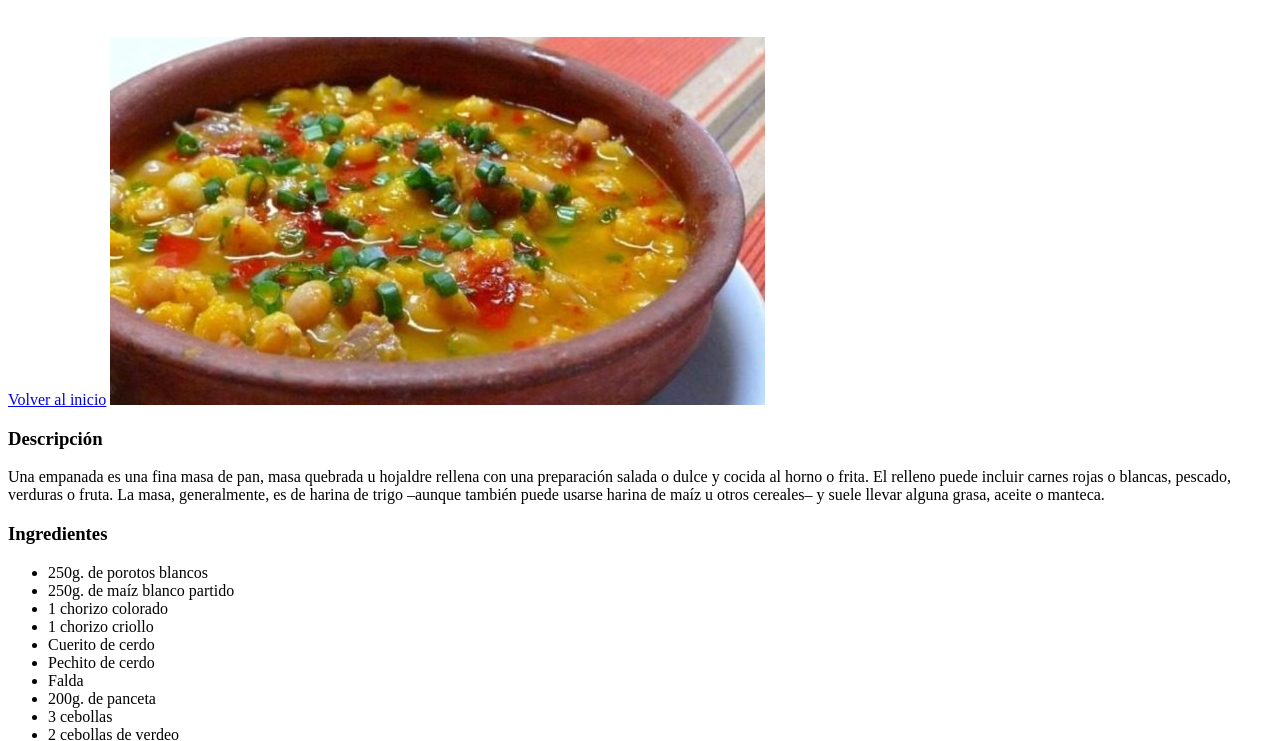
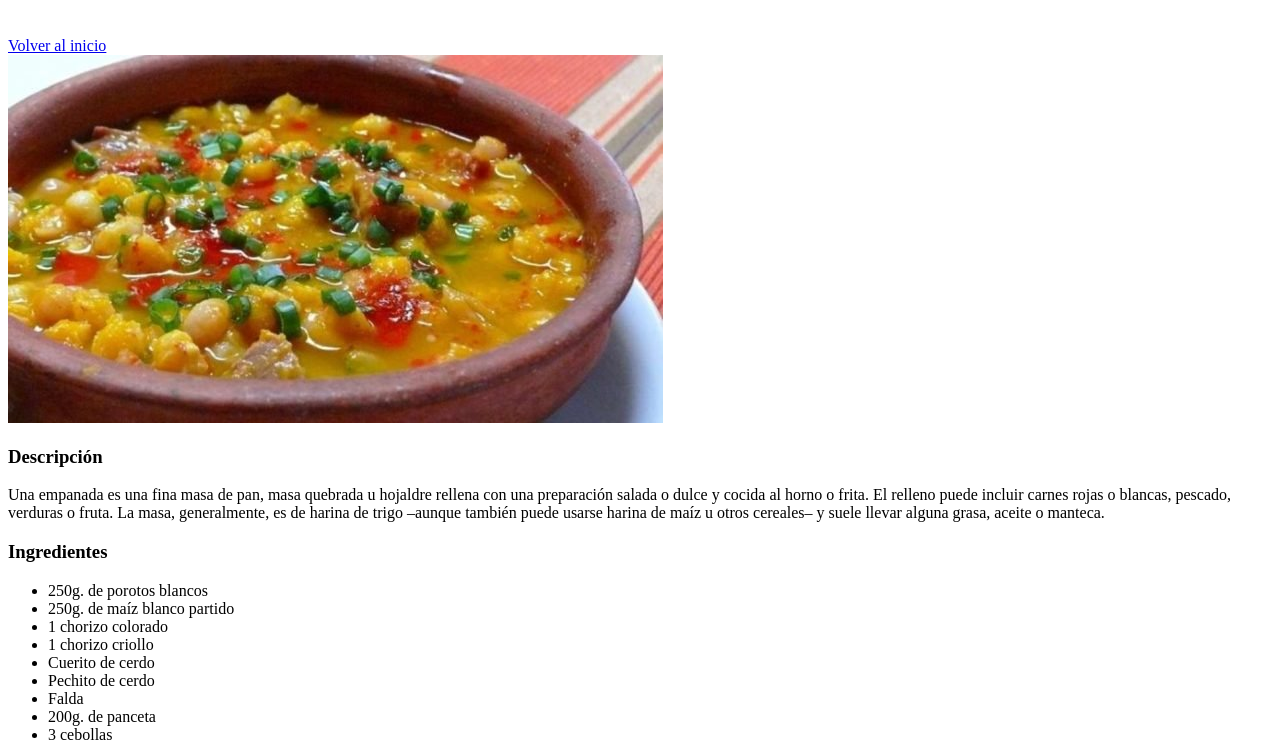
Before and after one commit to juanlavigna/odin-recipes, a plain HTML site: page recipes/locro.html in a window 1280 px wide. Shown: the part 61-802 px from the top of the page. Drawn offline with Linux system fonts and the light colour scheme.

Commit message:
Agrega saltos de página

```diff
--- a/recipes/locro.html
+++ b/recipes/locro.html
@@ -8,7 +8,7 @@
 </head>
 <body>
     <h1>Locro</h1> <br>
-    <a href="../index.html">Volver al inicio</a>
+    <a href="../index.html">Volver al inicio</a> <br>
 
     <img src="../img/receta-de-locro-criollo.jpg" alt="locro">
     <h3>Descripción</h3>
```
Also changed, not shown: recipes/milanesa-napolitana.html (+1 -1 lines).
